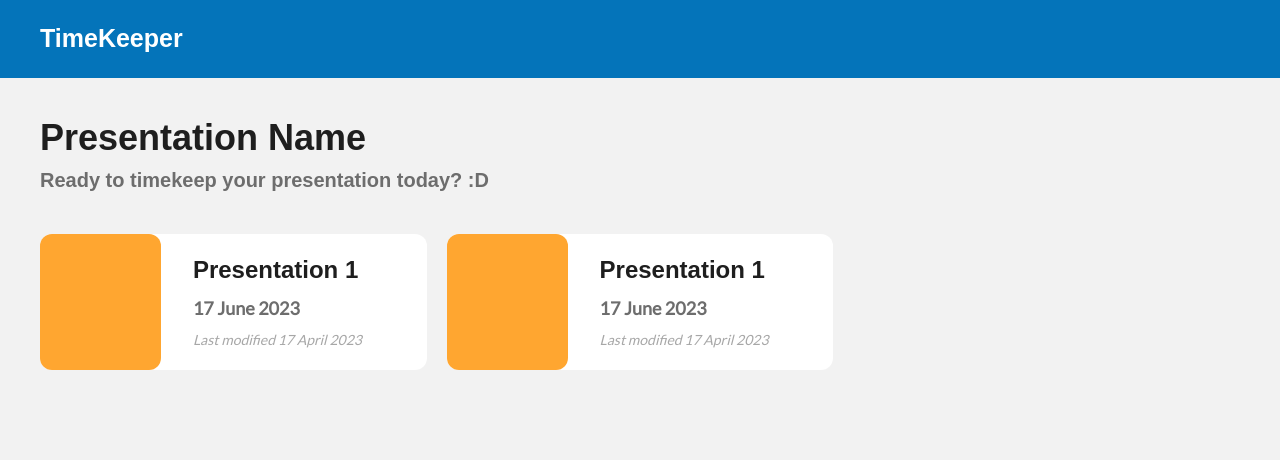
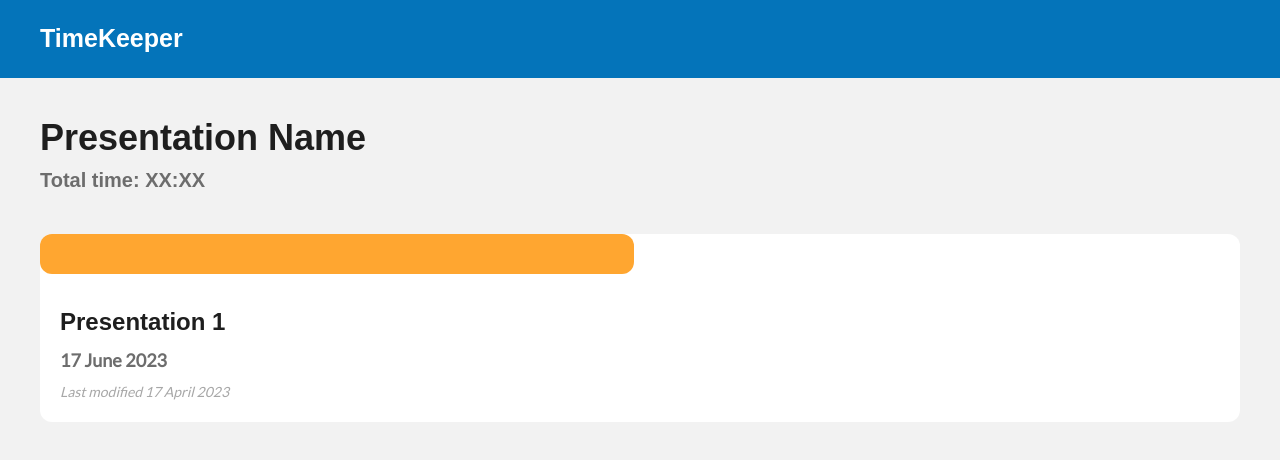
Before and after one commit to jasonchristopher21/timekeeper, a Vue app: page /edit in a window 1280 px wide. Shown: the top 460 px of the page. Built offline with nearby package versions, Linux system fonts and the light colour scheme; a web font is replaced by a local one.

Commit message:
Temporary Progress

```diff
--- /dev/null
+++ b/src/components/EditDeckCard.vue
@@ -0,0 +1,26 @@
+<script setup lang="ts">
+import "../style.css"
+import styles from '../style'
+</script>
+
+<template>
+    <div>
+        <div class="bg-white w-full rounded-xl grid lg:grid-cols-2 lg:gap-3">
+            <div class="image">
+                <div class="bg-orange w-full h-full p-5 rounded-xl">
+                </div>
+            </div>
+            <div class="col-span-2 p-5">
+                <div class="text-2xl text-black font-jakarta font-bold">
+                    Presentation 1
+                </div>
+                <div class="text-lg text-dgray mt-2 font-lato font-semibold">
+                    17 June 2023
+                </div>
+                <div class="text-sm text-dgray mt-2 font-lato font-regular opacity-60 italic">
+                    Last modified 17 April 2023
+                </div>
+            </div>
+        </div>
+    </div>
+</template>
--- /dev/null
+++ b/src/constants.ts
@@ -0,0 +1 @@
+const API_URL = "localhost:8000"
--- a/src/views/EditView.vue
+++ b/src/views/EditView.vue
@@ -1,6 +1,8 @@
 <script lang="ts">
+import type EditDeckCardVue from "@/components/EditDeckCard.vue"
 import DashboardCard from "../components/DashboardCard.vue"
 import Navbar from "../components/Navbar.vue"
+import EditDeckCard from "../components/EditDeckCard.vue"
 export default {
   data() {
     return {
@@ -10,7 +12,8 @@ export default {
   components: {
     DashboardCard,
     Navbar,
-  }
+    EditDeckCard
+}
 }
 </script>
 
@@ -22,13 +25,15 @@ export default {
         Presentation Name
       </div>
       <div class="text-xl text-dgray mt-2 font-jakarta font-semibold ">
-        Ready to timekeep your presentation today? :D
+        Total time: <b>XX:XX</b>
       </div>
     </div>
-    <div class="grid grid-cols-3 gap-5 mt-10">
-      <DashboardCard />
-      <DashboardCard />
+
+    <!-- TIME CARDS -->
+    <div class="mt-10">
+      <EditDeckCard />
     </div>
+
   </div>
 </template>
 
```
